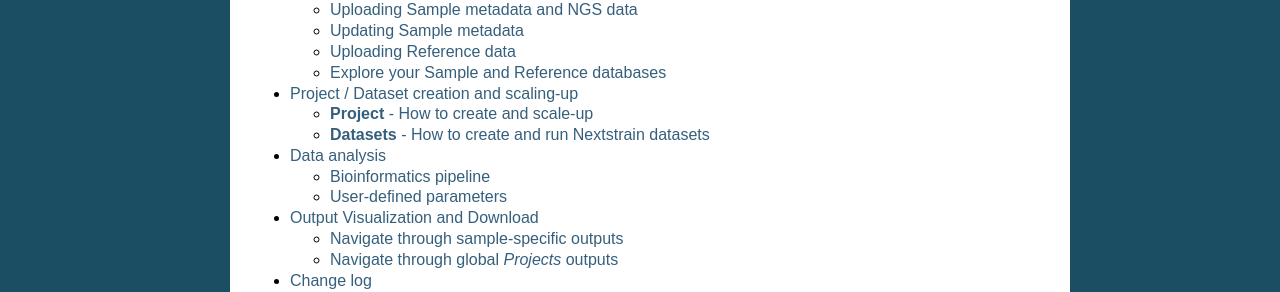
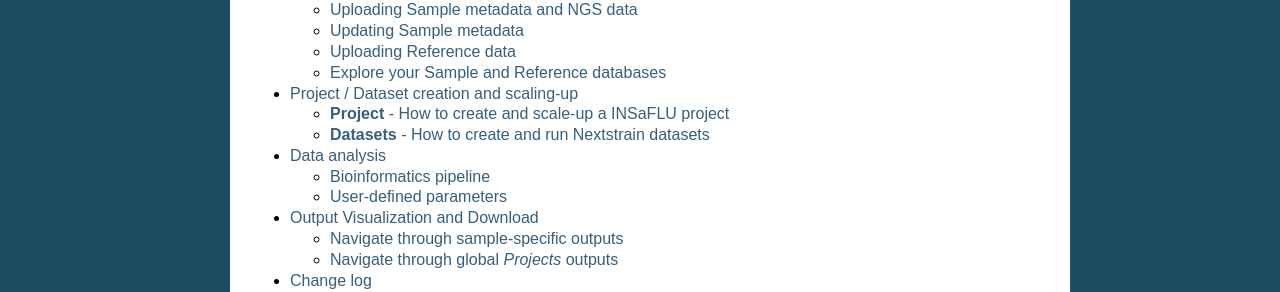
Before and after one commit to INSaFLU/insaflu_docs, a Sphinx documentation site: the page built from docs/index.rst, in a window 1280 px wide. Shown: the part 1234-1526 px from the top of the page. Built offline with Sphinx 7.4.7, drawn with Linux system fonts in a browser that asks for light colours; formulas are drawn with MathJax 3.

Commit message:
Correct bold

```diff
--- a/docs/project_creation.rst
+++ b/docs/project_creation.rst
@@ -11,8 +11,8 @@
 
 
 
-**Project** - How to create and scale-up
-++++++++++++++++++++++++++++++++++++++++++
+**Project** - How to create and scale-up a INSaFLU project
+++++++++++++++++++++++++++++++++++++++++++++++++++++++++++
 
 **Projects** - From reads to reference-based generation of consensus sequences and mutations annotation, followed by gene- and genome-based alignments, amino acid alignments, Pango classification, NextClade linkage, etc.
 
@@ -164,7 +164,7 @@
 
 
 
-4. Add the *samples* to be included in the *Dataset*
+4. Add the samples to be included in the *Dataset*
 ........................................................
 
 You can add samples to the Dataset from different sources:
@@ -176,7 +176,7 @@
 - **External sequences** - to upload external sequences, click in "Add your onw consensus", followed by "Upload new consensus". You can upload FASTA or MULTI-FASTA files. Please make sure that the upload sequences match the respective build (e.g., genome sequences for SARS-CoV-2 Nextstrain build or HA sequences for influenza Nextstrain builds).
 
 
-5. Scale-up your **dataset**.
+5. Scale-up your *Dataset*.
 .............................
 
 You may add more samples to your Dataset at any time.
```
